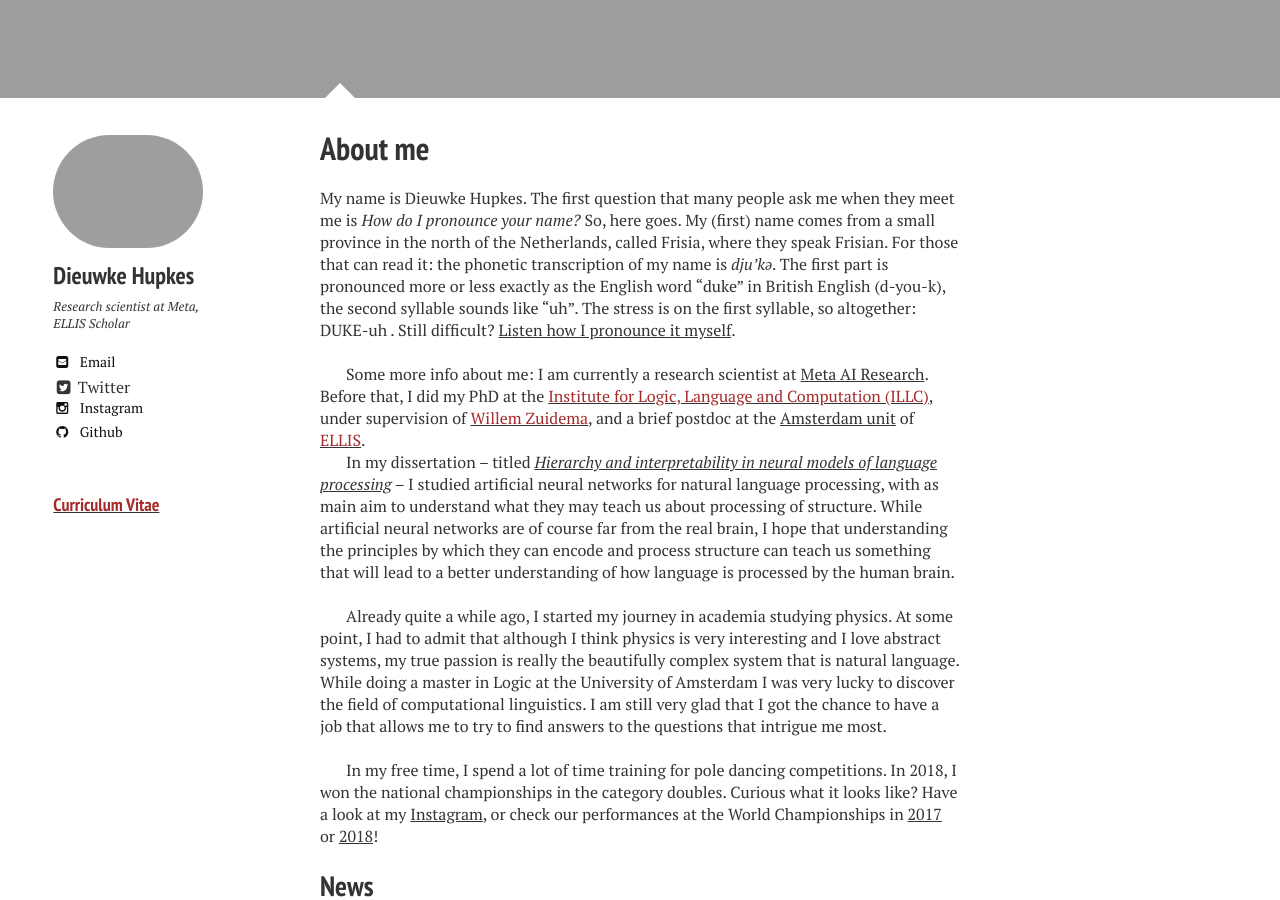
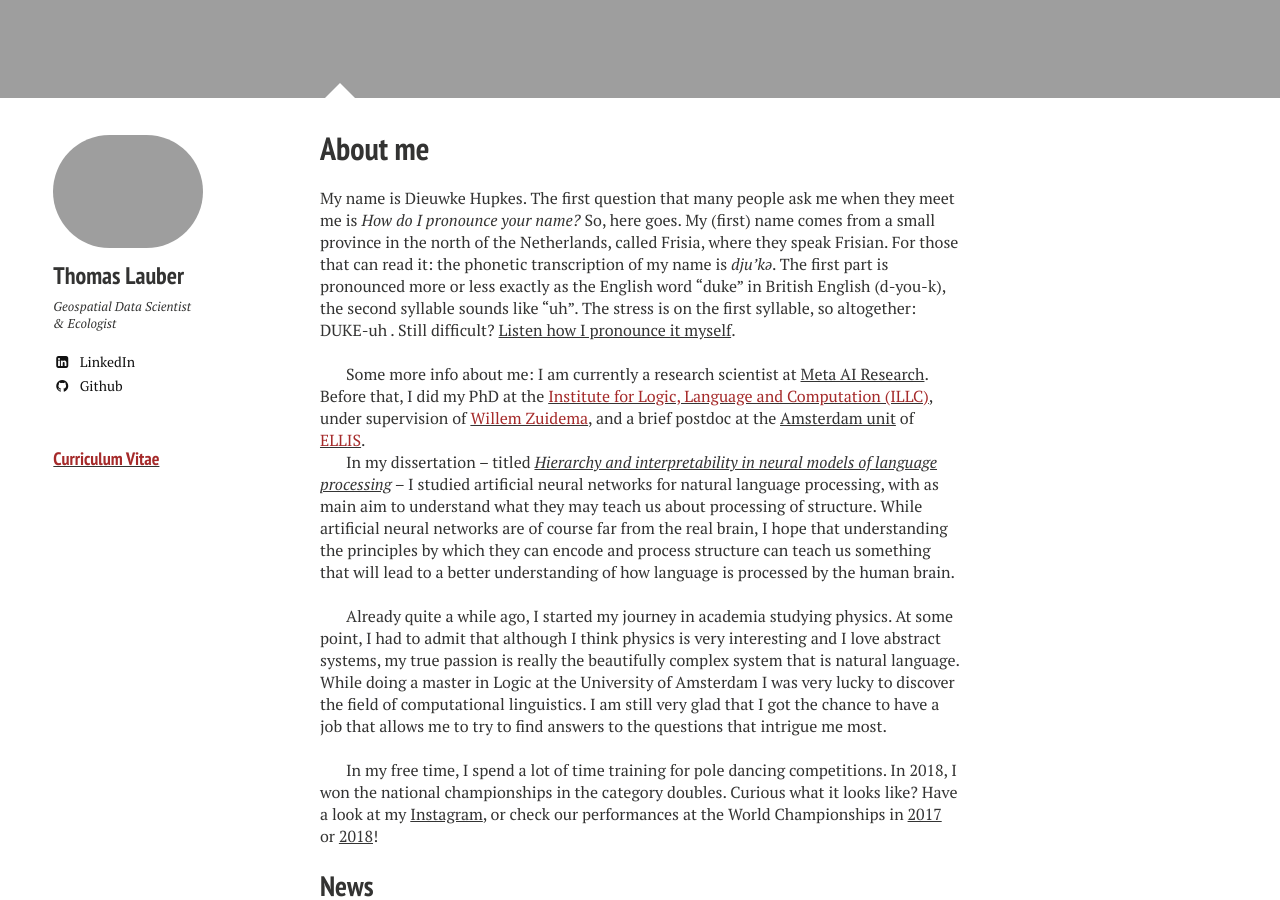
Before and after one commit to thomaslauber/thomaslauber.github.io, a Jekyll site: the page built from index.md, in a window 1280 px wide and 900 px high, scrolled down 946 px. Built offline with Jekyll 4.4.1, drawn with Linux system fonts in a browser that asks for light colours; nearby versions of some CDN libraries; some of the changed text lies outside the part shown.

Commit message:
Update _config.yml

```diff
--- a/_config.yml
+++ b/_config.yml
@@ -26,10 +26,10 @@ kramdown:
 
 # Site owner
 owner:
-  name: Dieuwke Hupkes
+  name: Thomas Lauber
   avatar: headshot_cropped.png
-  bio: "Research scientist at Meta, ELLIS Scholar"
-  email: dieuwkehupkes@meta.com
+  bio: "Geospatial Data Scientist & Ecologist"
+  # email: dieuwkehupkes@meta.com
   disqus-shortname:
   google:
     plus: #username
@@ -38,11 +38,11 @@ owner:
     ad-client:
     ad-slot:
   bing-verify:
-  github: dieuwkehupkes
+  github: thomaslauber
   stackoverflow: #http://stackoverflow.com/users/123456/username
-  linkedin:
-  instagram: dieuwkehupkes
-  twitter: _dieuwke_
+  linkedin: https://www.linkedin.com/in/tom-lauber/
+  # instagram: dieuwkehupkes
+  # twitter: _dieuwke_
   xing: #username
   lastfm: #username
   tumblr: #username
```
